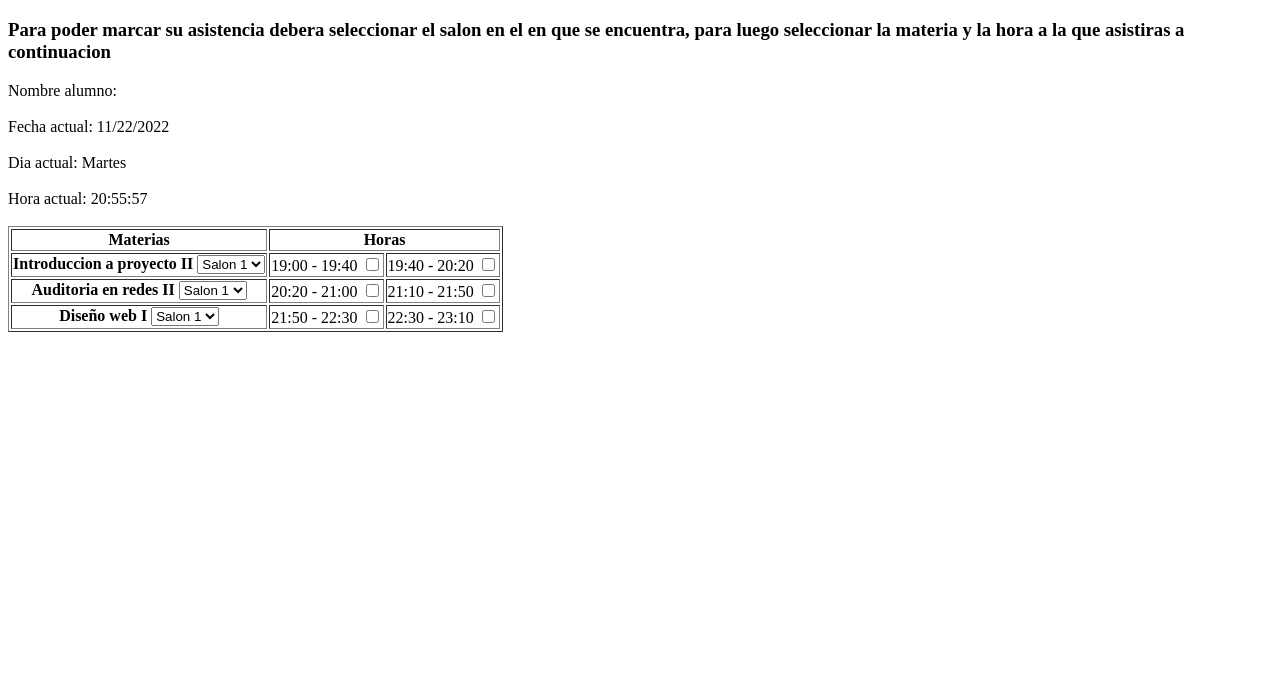
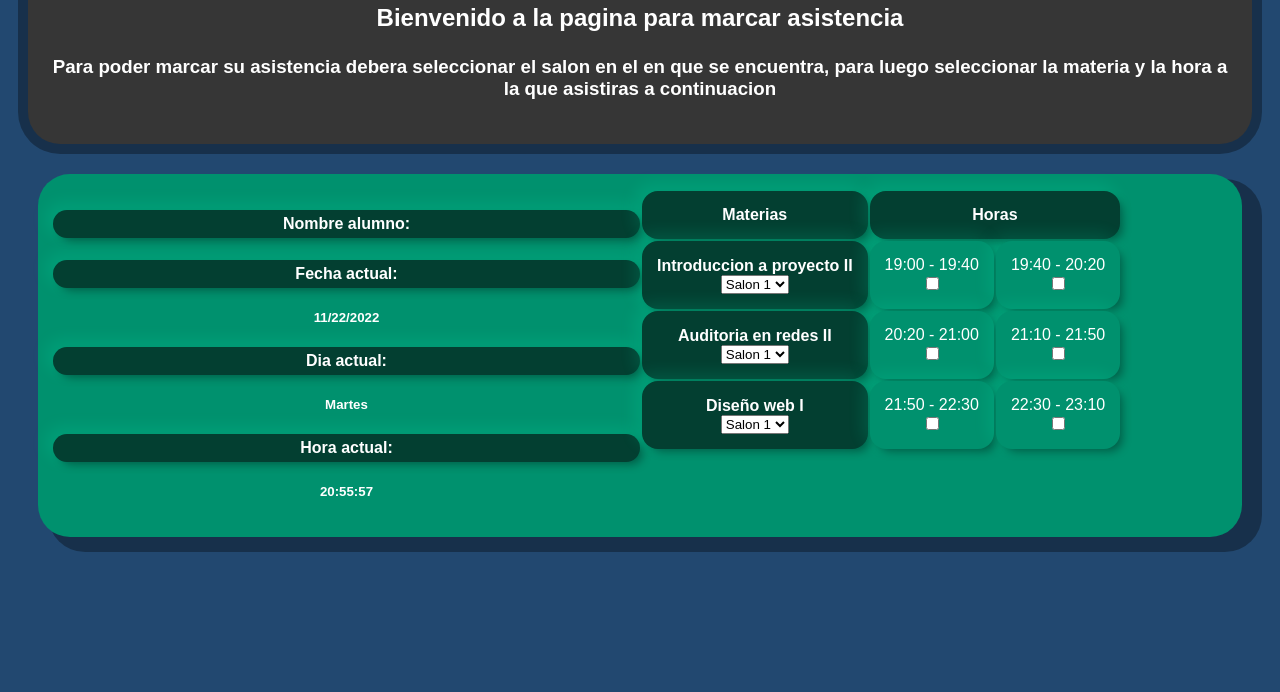
Before and after one commit to SpandonariSantiago/PAL---LosAjolotesSaltarines, a plain HTML site: page index.html in a window 1280 px wide. Shown: the part 108-800 px from the top of the page. Drawn offline with nearby package versions, Linux system fonts and the light colour scheme.

Commit message:
Segundo commit: CSS

```diff
--- a/index.html
+++ b/index.html
@@ -10,26 +10,33 @@
     <title>Marcar asistencia</title>
 </head>
 <body>
+    <div class="container-top">
       <h1>Asistencia</h1>
       <h2>Bienvenido a la pagina para marcar asistencia</h2>
       <h3>
           Para poder marcar su asistencia debera seleccionar el salon en el en que se encuentra,
           para luego seleccionar la materia y la hora a la que asistiras a continuacion
       </h3>
+    </div>
 
+    <div class="container-buttom">
       <form action="">
+        <div class="Info">
 
-        <label>Nombre alumno:</label><br><br>
+          <h4>Nombre alumno:</h4>
 
-        <label>Fecha actual:</label>
-        <label id="Fecha"></label><br><br>
+          <h4>Fecha actual:</h4>
+          <h5 id="Fecha"></h5>
 
-        <label>Dia actual:</label>
-        <label id="Dia"></label><br><br>
+          <h4>Dia actual:</h4>
+          <h5 id="Dia"></h5>
 
-        <label>Hora actual:</label>
-        <label id="HoraActual"></label><br><br>
+          <h4>Hora actual:</h4>
+          <h5 id="HoraActual"></h5>
 
+        </div>
+
+        <div class="Tabla">
 
           <div id="Domingo">
             Hoy no hay clases
@@ -37,7 +44,7 @@
 
           <div id="Lunes">
 
-          <table border="1">
+            <table>
               <tr>
                 <th scope="row">Materias</th>
                 <th colspan="14">Horas</th>
@@ -45,7 +52,7 @@
 
               <tr>
                 <th>
-                Ingenieria de software II
+                  Ingenieria de software II <br>
                   <select>
                     <option value="Salon 1">Salon 1</option>
                     <option value="Salon 2">Salon 2</option>
@@ -57,22 +64,22 @@
                   </select>
                 </th>
                 <td colspan="2">
-                <label>19:00 - 19:40</label>
+                  <label>19:00 - 19:40</label><br>
                   <input type="checkbox" id="PrimeraHoraLu" value="PrimeraHoraLu">
                 </td>
                 <td colspan="2">
-                <label>19:40 - 20:20</label>
+                  <label>19:40 - 20:20</label><br>
                   <input type="checkbox" id="SegundaHoraLu" value="SegundaHoraLu">
                 </td>
                 <td colspan="2">
-                <label>20:20 - 21:00</label>
+                  <label>20:20 - 21:00</label><br>
                   <input type="checkbox" id="TerceraHoraLu" value="TerceraHoraLu">
                 </td>
               </tr>
 
               <tr>
                 <th>
-                Programacion II
+                  Programacion II<br>
                   <select>
                     <option value="Salon 1">Salon 1</option>
                     <option value="Salon 2">Salon 2</option>
@@ -84,19 +91,19 @@
                   </select>
               </th>
                 <td colspan="2">
-                <label>21:10 - 21:50</label>
+                  <label>21:10 - 21:50</label><br>
                   <input type="checkbox" id="CuartaHoraLu" value="CuartaHoraLu">
                 </td>
                 <td colspan="2">
-                <label>21:50 - 22:30</label>
+                  <label>21:50 - 22:30</label><br>
                   <input type="checkbox" id="QuintaHoraLu" value="QuintaHoraLu">
                 </td>
                 <td colspan="2">
-                <label>22:30 - 23:10</label>
+                  <label>22:30 - 23:10</label><br>
                   <input type="checkbox" id="SextaHoraLu" value="SextaHoraLu">
                 </td>
                 <td colspan="2">
-                <label>23:10 - 23:50</label>
+                  <label>23:10 - 23:50</label><br>
                   <input type="checkbox" id="SeptimaHoraLu" value="SeptimaHoraLu">
                 </td>
               </tr>
@@ -107,7 +114,7 @@
 
           <div id="Martes">
 
-          <table border="1">
+            <table >
               <tr>
                 <th scope="row">Materias</th>
                 <th colspan="14">Horas</th>
@@ -115,7 +122,7 @@
 
               <tr>
                 <th>
-                Introduccion a proyecto II
+                  Introduccion a proyecto II <br>
                   <select>
                     <option value="Salon 1">Salon 1</option>
                     <option value="Salon 2">Salon 2</option>
@@ -128,18 +135,18 @@
               </th>
                 </th>
                 <td colspan="2">
-                <label>19:00 - 19:40</label>
+                  <label>19:00 - 19:40</label><br>
                   <input type="checkbox" id="PrimeraHoraMa" value="PrimeraHoraMa">
                 </td>
                 <td colspan="2">
-                <label>19:40 - 20:20</label>
+                  <label>19:40 - 20:20</label><br>
                   <input type="checkbox" id="SegundaHoraMa" value="SegundaHoraMa">
                 </td>
               </tr>
 
               <tr>
                 <th>
-                Auditoria en redes II
+                  Auditoria en redes II<br>
                   <select>
                     <option value="Salon 1">Salon 1</option>
                     <option value="Salon 2">Salon 2</option>
@@ -152,18 +159,18 @@
               </th>
                 </th>
                 <td colspan="2">
-                <label>20:20 - 21:00</label>
+                  <label>20:20 - 21:00</label><br>
                   <input type="checkbox" id="TerceraHoraMa" value="TerceraHoraMa">
                 </td>
                 <td colspan="2">
-                <label>21:10 - 21:50</label>
+                  <label>21:10 - 21:50</label><br>
                   <input type="checkbox" id="CuartaHoraMa" value="CuartaHoraMa">
                 </td>
               </tr>
 
               <tr>
                 <th>
-                Diseño web I
+                  Diseño web I<br>
                   <select>
                     <option value="Salon 1">Salon 1</option>
                     <option value="Salon 2">Salon 2</option>
@@ -176,11 +183,11 @@
               </th>
                 </th>
                 <td colspan="2">
-                <label>21:50 - 22:30</label>
+                  <label>21:50 - 22:30</label><br>
                   <input type="checkbox" id="QuintaHoraMa" value="QuintaHoraMa">
                 </td>
                 <td colspan="2">
-                <label>22:30 - 23:10</label>
+                  <label>22:30 - 23:10</label><br>
                   <input type="checkbox" id="SextaHoraMa" value="SextaHoraMa">
                 </td>
               </tr>
@@ -191,7 +198,7 @@
 
           <div id="Miercoles">
 
-          <table border="1">
+            <table >
               <tr>
                 <th scope="row">Materias</th>
                 <th colspan="14">Horas</th>
@@ -199,7 +206,7 @@
 
               <tr>
                 <th>
-                Base de datos II
+                  Base de datos II<br>
                   <select>
                     <option value="Salon 1">Salon 1</option>
                     <option value="Salon 2">Salon 2</option>
@@ -211,22 +218,22 @@
                   </select>
                 </th>
                 <td colspan="2">
-                <label>19:00 - 19:40</label>
+                  <label>19:00 - 19:40</label><br>
                   <input type="checkbox" id="PrimeraHoraMi" value="PrimeraHoraMi">
                 </td>
                 <td colspan="2">
-                <label>19:40 - 20:20</label>
+                  <label>19:40 - 20:20</label><br>
                   <input type="checkbox" id="SegundaHoraMi" value="SegundaHoraMi">
                 </td>
                 <td colspan="2">
-                <label>20:20 - 21:00</label>
+                  <label>20:20 - 21:00</label><br>
                   <input type="checkbox" id="TerceraHoraMi" value="TerceraHoraMi">
                 </td>
               </tr>
 
               <tr>
                 <th>
-                Conectividad II
+                  Conectividad II<br>
                   <select>
                     <option value="Salon 1">Salon 1</option>
                     <option value="Salon 2">Salon 2</option>
@@ -238,15 +245,15 @@
                   </select>
               </th>
                 <td colspan="2">
-                <label>21:10 - 21:50</label>
+                  <label>21:10 - 21:50</label><br>
                   <input type="checkbox" id="CuartaHoraMi" value="CuartaHoraMi">
                 </td>
                 <td colspan="2">
-                <label>21:50 - 22:30</label>
+                  <label>21:50 - 22:30</label><br>
                   <input type="checkbox" id="QuintaHoraMi" value="QuintaHoraMi">
                 </td>
                 <td colspan="2">
-                <label>22:30 - 23:10</label>
+                  <label>22:30 - 23:10</label><br>
                   <input type="checkbox" id="SextaHoraMi" value="SextaHoraMi">
                 </td>
               </tr>
@@ -257,7 +264,7 @@
 
           <div id="Jueves">
 
-          <table border="1">
+            <table>
               <tr>
                 <th scope="row">Materias</th>
                 <th colspan="14">Horas</th>
@@ -265,7 +272,7 @@
 
               <tr>
                 <th>
-                Ingles II
+                  Ingles II<br>
                   <select>
                     <option value="Salon 1">Salon 1</option>
                     <option value="Salon 2">Salon 2</option>
@@ -277,22 +284,22 @@
                   </select>
                 </th>
                 <td colspan="2">
-                <label>19:00 - 19:40</label>
+                  <label>19:00 - 19:40</label><br>
                   <input type="checkbox" id="PrimeraHoraJu" value="PrimeraHoraJu">
                 </td>
                 <td colspan="2">
-                <label>19:40 - 20:20</label>
+                  <label>19:40 - 20:20</label><br>
                   <input type="checkbox" id="SegundaHoraJu" value="SegundaHoraJu">
                 </td>
                 <td colspan="2">
-                <label>20:20 - 21:00</label>
+                  <label>20:20 - 21:00</label><br>
                   <input type="checkbox" id="TerceraHoraJu" value="TerceraHoraJu">
                 </td>
               </tr>
 
               <tr>
                 <th>
-                Redes POSIX II
+                  Redes POSIX II<br>
                   <select>
                     <option value="Salon 1">Salon 1</option>
                     <option value="Salon 2">Salon 2</option>
@@ -304,19 +311,19 @@
                   </select>
               </th>
                 <td colspan="2">
-                <label>21:10 - 21:50</label>
+                  <label>21:10 - 21:50</label><br>
                   <input type="checkbox" id="CuartaHoraJu" value="CuartaHoraJu">
                 </td>
                 <td colspan="2">
-                <label>21:50 - 22:30</label>
+                  <label>21:50 - 22:30</label><br>
                   <input type="checkbox" id="QuintaHoraJu" value="QuintaHoraJu">
                 </td>
                 <td colspan="2">
-                <label>22:30 - 23:10</label>
+                  <label>22:30 - 23:10</label><br>
                   <input type="checkbox" id="SextaHoraJu" value="SextaHoraJu">
                 </td>
                 <td colspan="2">
-                <label>23:10 - 23:50</label>
+                  <label>23:10 - 23:50</label><br>
                   <input type="checkbox" id="SeptimaHoraJu" value="SeptimaHoraJu">
                 </td>
               </tr>
@@ -327,7 +334,7 @@
 
           <div id="Viernes">
 
-          <table border="1">
+            <table>
               <tr>
                 <th scope="row">Materias</th>
                 <th colspan="14">Horas</th>
@@ -335,7 +342,7 @@
 
               <tr>
                 <th>
-                Redes Microsoft II
+                  Redes Microsoft II<br>
                   <select>
                     <option value="Salon 1">Salon 1</option>
                     <option value="Salon 2">Salon 2</option>
@@ -348,26 +355,26 @@
               </th>
                 </th>
                 <td colspan="2">
-                <label>19:00 - 19:40</label>
+                  <label>19:00 - 19:40</label><br>
                   <input type="checkbox" id="PrimeraHoraVi" value="PrimeraHoraVi">
                 </td>
                 <td colspan="2">
-                <label>19:40 - 20:20</label>
+                  <label>19:40 - 20:20</label><br>
                   <input type="checkbox" id="SegundaHoraVi" value="SegundaHoraVi">
                 </td>
                 <td colspan="2">
-                <label>20:20 - 21:00</label>
+                  <label>20:20 - 21:00</label><br>
                   <input type="checkbox" id="TerceraHoraVi" value="TerceraHoraVi">
                 </td>
                 <td colspan="2">
-                <label>21:10 - 21:50</label>
+                  <label>21:10 - 21:50</label><br>
                   <input type="checkbox" id="CuartaHoraVi" value="CuartaHoraVi">
                 </td>
               </tr>
 
               <tr>
                 <th>
-                Diseño web II
+                  Diseño web II<br>
                   <select>
                     <option value="Salon 1">Salon 1</option>
                     <option value="Salon 2">Salon 2</option>
@@ -379,7 +386,7 @@
                   </select>
               </th>
                 <td colspan="2">
-                <label>21:50 - 22:30</label>
+                  <label>21:50 - 22:30</label><br>
                   <input type="checkbox" id="QuintaHoraVi" value="QuintaHoraVi">
                 </td>
               </tr>
@@ -392,7 +399,11 @@
             Hoy no hay clases
           </div>
 
+        </div>
+
       </form>
+    </div>
+
 
 </body>
 </html>
--- a/style.css
+++ b/style.css
@@ -0,0 +1,70 @@
+* {
+    font-family: 'Oswald', sans-serif;
+  }
+
+body{
+    background-color: #224870;
+}
+
+.container-top{
+    color: white;
+    padding: 16px;
+    margin: 20px;
+    background-color: #363636;
+    border-radius: 32px;
+    text-align: center;
+    box-shadow: 0px 0px 0px 10px rgba(0, 0, 0, 0.33);
+    display: grid;
+    grid-template-rows: repeat(3, 30%);
+    justify-content: center;
+    align-items: center;
+    height: 25vh;
+}
+
+.container-buttom{
+    color: white;
+    display: grid;
+    grid-template-columns: repeat(2, 50%);
+    background-color: #00916e;
+    padding: 15px;
+    margin: 30px;
+    border-radius: 32px;
+    box-shadow: 15px 10px 0px 5px rgba(0, 0, 0, 0.33);
+}
+
+form{
+    display:contents;
+}
+
+.Info{
+    justify-content: center;
+    align-items: center;
+    text-align: center;
+}
+
+h4{
+    border-radius: 16px;
+    background-color: #033f31;
+    box-shadow: 5px 5px 10px -3px rgba(0, 0, 0, 0.40), -5px -5px 15px 3px #00ffc11f;
+    padding: 5px;
+}
+
+th{
+    justify-content: center;
+    align-items: center;
+    text-align: center;
+    padding: 15px;
+    border-radius: 16px;
+    background-color: #033f31;
+    box-shadow: 5px 5px 10px -3px rgba(0, 0, 0, 0.40), -5px -5px 15px 3px #00ffc11f;
+}
+
+td{
+    justify-content: center;
+    align-items: center;
+    text-align: center;
+    padding: 15px;
+    border-radius: 16px;
+    background-color: #00916e;
+    box-shadow: 5px 5px 10px -3px rgba(0, 0, 0, 0.40), -5px -5px 15px 3px #00ffc11f;
+}
```
Lines whose indentation alone changed are shown as unchanged.
